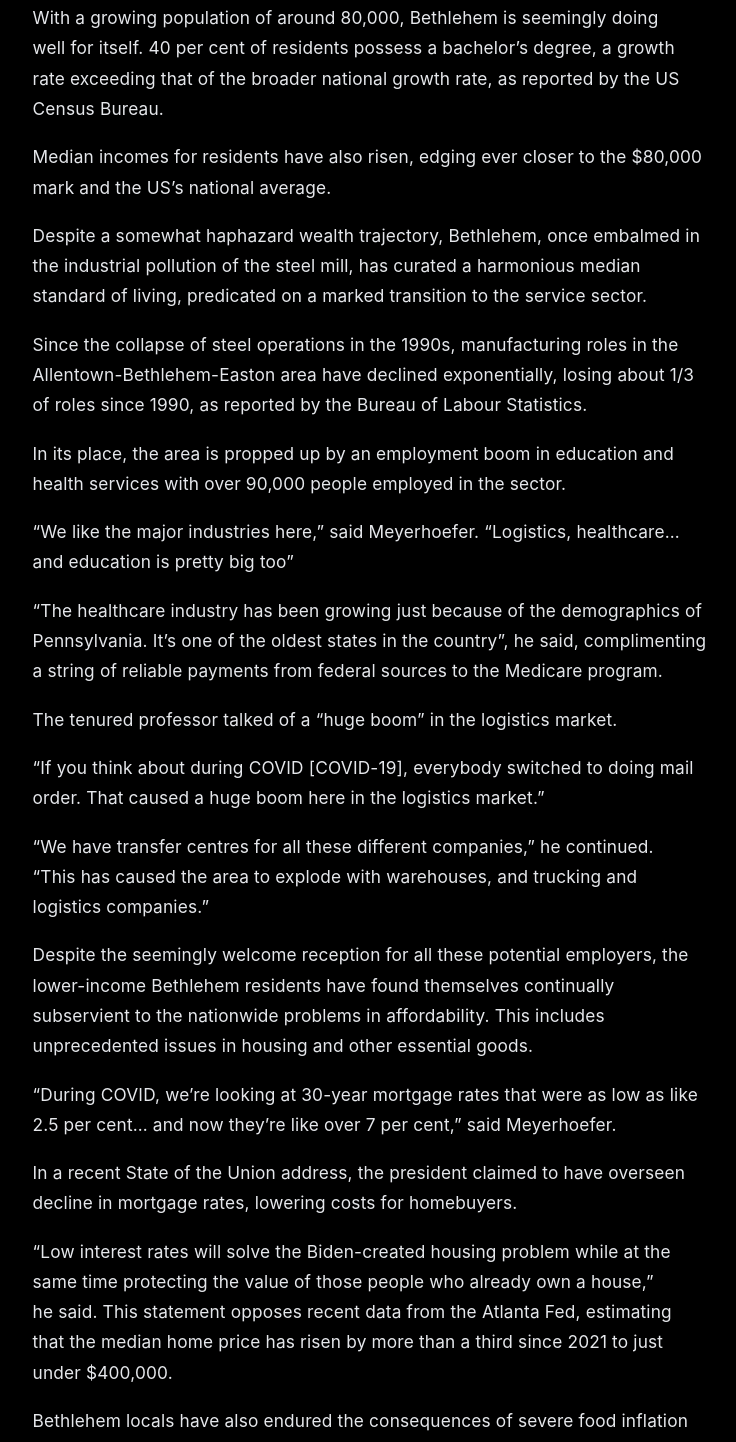
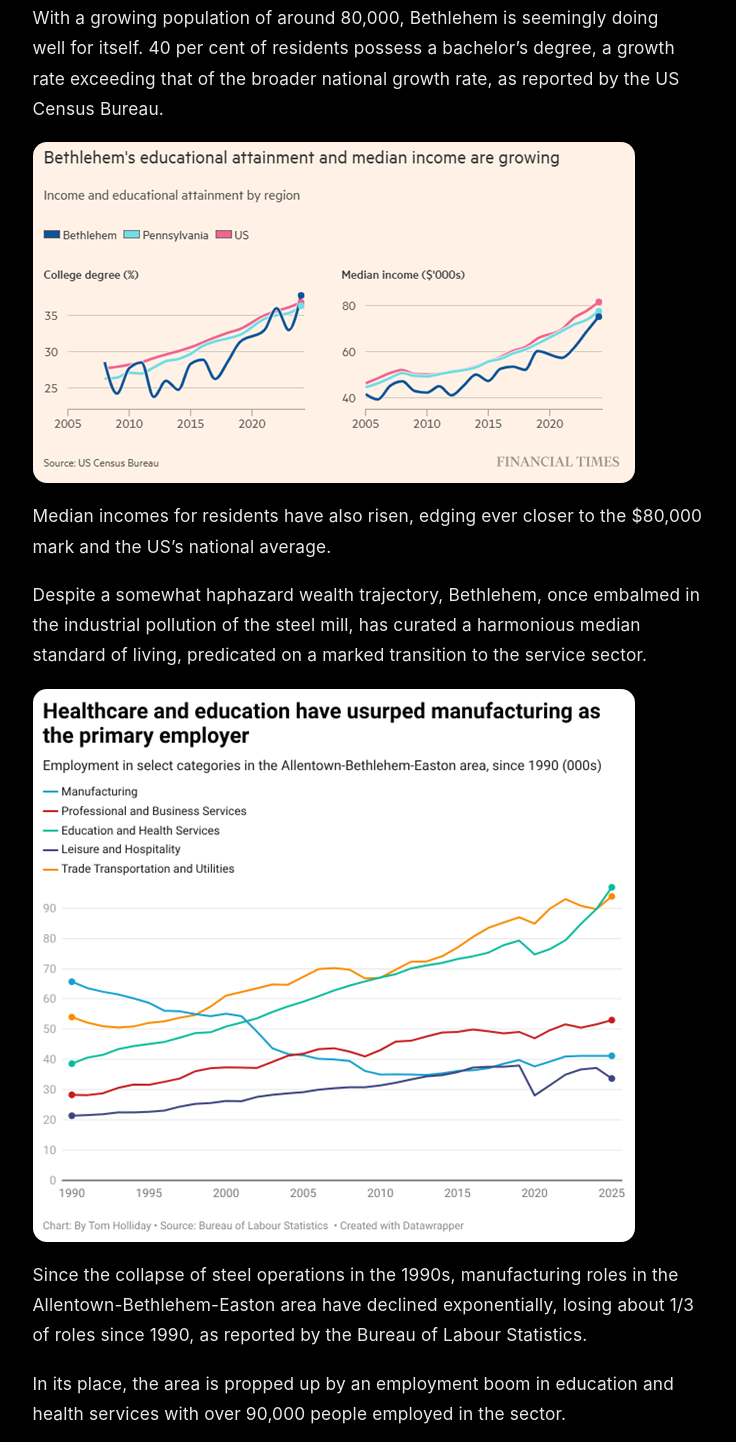
Before and after one commit to Tom-Holliday/Quixotic, an Eleventy site: page src/posts/what-bethlehem’s-post-steel-economy-says-about-reindustrialising-america.md in a window 1280 px wide. Shown: the part 2225-3667 px from the top of the page, without its empty margins (266-1002 px from the left). Built offline with nearby package versions, Linux system fonts and the light colour scheme; Eleventy itself is replaced by a stand-in of ours; files that its build step writes are made by us from their sources; a script that the page names is missing.

Commit message:
Update Posts “what-bethlehem’s-post-steel-economy-says-about-reindustrialising-america”

```diff
--- a/src/posts/what-bethlehem’s-post-steel-economy-says-about-reindustrialising-america.md
+++ b/src/posts/what-bethlehem’s-post-steel-economy-says-about-reindustrialising-america.md
@@ -10,8 +10,6 @@ draft: false
 
 “Some people argue that the steel mill shutting down is the best thing that ever happened to this place.”
 
-
-
 ### **“Well, we’re living in Allentown**
 
 ### **And they’re closing all the factories down**
@@ -19,8 +17,6 @@ draft: false
 ### **Out in Bethlehem, they’re killing time**
 
 ### **Filling out forms, standing in line” – Allentown**
-
-
 
 A former hotspot of post-war industrialism and topic of Billy Joel’s 1982 single Allentown, Bethlehem, Pennsylvania is heralded for its former steel works, aiding in the construction of many notorious American superstructures including the Golden Gate Bridge, George Washington Bridge and Empire State Building.
 
@@ -42,9 +38,19 @@ Emphatic of steel’s incompatibility with Bethlehem’s more contemporary econo
 
 With a growing population of around 80,000, Bethlehem is seemingly doing well for itself. 40 per cent of residents possess a bachelor’s degree, a growth rate exceeding that of the broader national growth rate, as reported by the US Census Bureau.
 
+
+
+![](/assets/img/bethlehem-1.png)
+
+
+
 Median incomes for residents have also risen, edging ever closer to the $80,000 mark and the US’s national average.
 
 Despite a somewhat haphazard wealth trajectory, Bethlehem, once embalmed in the industrial pollution of the steel mill, has curated a harmonious median standard of living, predicated on a marked transition to the service sector.
+
+
+
+![](/assets/img/bethlehem-2.png)
 
 
 
@@ -94,6 +100,4 @@ Despite his nostalgia for what is unequivocally an institution of American indus
 
 ### **“Bethlehem Is Back”**
 
-
-
 Throughout his second term, Trump has undoubtedly displayed a romantic devotion to American history, revelling in the industrial feats of the greatest generation. Whether Trump can foster a return to history is one thing, but whether his voters approve is another.
```
Also changed, not shown: src/assets/img/bethlehem-1.png (added), src/assets/img/bethlehem-2.png (added).
